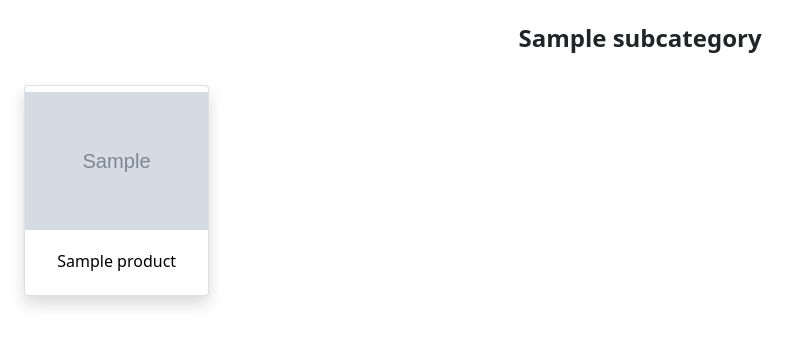
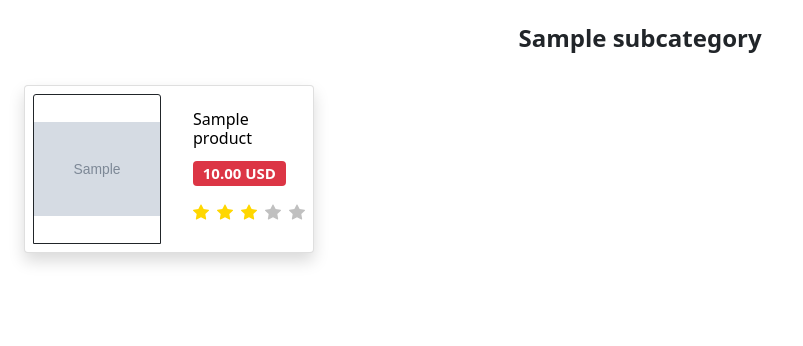
Before and after one commit to NikitaRadin/online_store, a Django app: page /subcategory/?subcategory_id=1 in a window 1280 px wide. Shown: the part 56-402 px from the top of the page, without its empty margins (0-803 px from the left). Run offline with Django 3.2, Linux system fonts and the light colour scheme; a user stored in the database is signed in; tables that the repository leaves empty hold one stand-in row (values such as "Sample post"); grey boxes marked "Sample" are stand-in pictures; some libraries are stand-ins or nearby versions.

Commit message:
Улучшен внешний вид страниц подкатегорий

```diff
--- a/templates/subcategory.html
+++ b/templates/subcategory.html
@@ -1,15 +1,55 @@
 {% extends "basic.html" %}
 {% block content %}
-<div class="row row-cols-1 row-cols-md-6 g-4">
+<div class="row row-cols-1 row-cols-md-4 g-4">
     {% for product in products %}
     <div class="col">
         <div class="card h-100 shadow">
-            <img src={{ product.image_path }} class="card-img-top" height=150
-                 style="object-fit: contain;">
-            <div class="card-body">
-                <a href="/product/?product_id={{ product.id }}" style="text-decoration: none; color: black;">
-                    <h6 class="card-title text-center">{{ product.name }}</h6>
-                </a>
+            <div class="row g-0">
+                <div class="col-md-6 p-2">
+                    <img src={{ product.image_path }} class="card-img-top border border-1 border-dark" height=150
+                         style="object-fit: contain;">
+                </div>
+                <div class="col-md-6 p-2">
+                    <div class="card-body">
+                        <div class="container-fluid">
+                            <div class="row mb-1">
+                                <a class="align-self-left" href="/product/?product_id={{ product.id }}"
+                                   style="text-decoration: none; color: black;">
+                                    <h6 class="card-title text-left">{{ product.name }}</h6>
+                                </a>
+                            </div>
+                            <div class="row mb-1">
+                                <h5 class="align-self-left">
+                                    <span class="badge bg-danger">{{ product.price }} {{ product.currency }}</span>
+                                </h5>
+                            </div>
+                            <div class="row">
+                                {% for _ in 123|make_list %}
+                                <div class="col-2">
+                                    <svg xmlns="http://www.w3.org/2000/svg" width="16" height="16" fill="gold"
+                                         class="bi bi-star-fill" viewBox="0 0 16 16">
+                                        <path d="M3.612 15.443c-.386.198-.824-.149-.746-.592l.83-4.73L.173
+                                        6.765c-.329-.314-.158-.888.283-.95l4.898-.696L7.538.792c.197-.39.73-.39.927
+                                        0l2.184 4.327 4.898.696c.441.062.612.636.282.95l-3.522 3.356.83
+                                        4.73c.078.443-.36.79-.746.592L8 13.187l-4.389 2.256z"/>
+                                    </svg>
+                                </div>
+                                {% endfor %}
+                                {% for _ in 45|make_list %}
+                                <div class="col-2">
+                                    <svg xmlns="http://www.w3.org/2000/svg" width="16" height="16" fill="silver"
+                                         class="bi bi-star-fill" viewBox="0 0 16 16">
+                                        <path d="M3.612 15.443c-.386.198-.824-.149-.746-.592l.83-4.73L.173
+                                        6.765c-.329-.314-.158-.888.283-.95l4.898-.696L7.538.792c.197-.39.73-.39.927
+                                        0l2.184 4.327 4.898.696c.441.062.612.636.282.95l-3.522 3.356.83
+                                        4.73c.078.443-.36.79-.746.592L8 13.187l-4.389 2.256z"/>
+                                    </svg>
+                                </div>
+                                {% endfor %}
+                            </div>
+                        </div>
+                    </div>
+                </div>
             </div>
         </div>
     </div>
```
